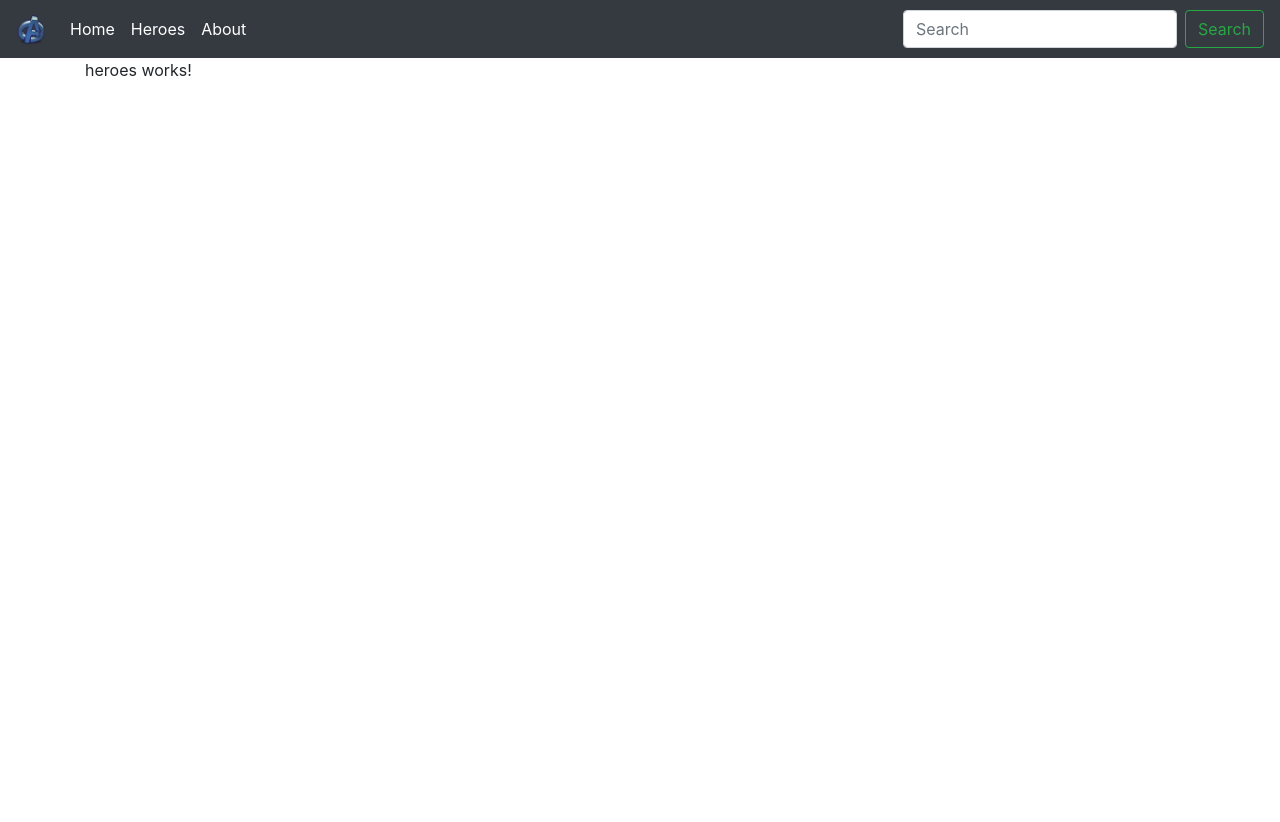
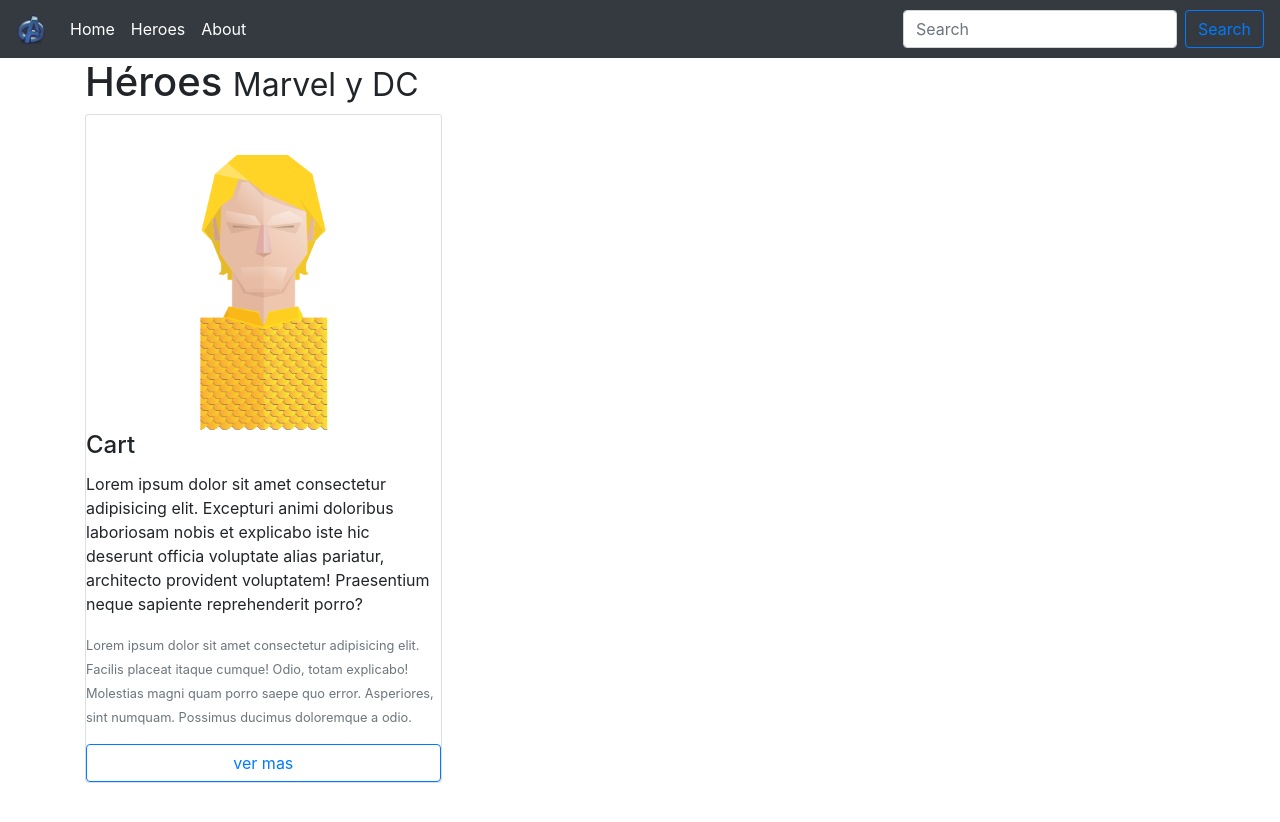
Before and after one commit to elkingutierrex/Udemy-Angular8-superheroesPage, an Angular app: page /heroes in a window 1280 px wide. Shown: the top 822 px of the page. Before the commit the page ends 800 px from the top, so only its background shows below. Built offline with nearby package versions, Linux system fonts and the light colour scheme.

Commit message:
51 - Componente Heroes - diseño

```diff
--- a/src/app/components/heroes/heroes.component.html
+++ b/src/app/components/heroes/heroes.component.html
@@ -1 +1,30 @@
-<p>heroes works!</p>
+<h1>
+    Héroes
+    <small>
+    Marvel y DC
+  </small>
+</h1>
+
+<div class="card-columns">
+    <div class="card">
+        <img class="card-img-top img-fluid" src="assets/img/aquaman.png" alt="Card imagen">
+        <div class="card-block">
+            <h4 class="card-title">Cart</h4>
+            <p class="card-text">
+                Lorem ipsum dolor sit amet consectetur adipisicing elit. Excepturi animi doloribus laboriosam nobis et explicabo iste hic deserunt officia voluptate alias pariatur, architecto provident voluptatem! Praesentium neque sapiente reprehenderit porro?
+            </p>
+            <p class="card-text">
+                <small class="text-muted">Lorem ipsum dolor sit amet consectetur adipisicing elit. Facilis placeat itaque
+          cumque! Odio, totam explicabo! Molestias magni quam porro saepe quo error. Asperiores, sint numquam. Possimus
+          ducimus doloremque a odio.
+        </small>
+            </p>
+            <button type="button" class="btn btn-outline-primary btn-block">
+        ver mas
+      </button>
+
+
+        </div>
+    </div>
+
+</div>
--- a/src/app/components/shared/navbar/navbar.component.html
+++ b/src/app/components/shared/navbar/navbar.component.html
@@ -39,7 +39,7 @@
 
         <form class="form-inline my-2 my-lg-0">
             <input class="form-control mr-sm-2" type="search" placeholder="Search" aria-label="Search">
-            <button class="btn btn-outline-success my-2 my-sm-0" type="submit">Search</button>
+            <button class="btn btn-outline-primary my-2 my-sm-0" type="submit">Search</button>
         </form>
 
     </div>
--- a/src/styles.css
+++ b/src/styles.css
@@ -1,3 +1,7 @@
+body {
+    padding-bottom: 50px
+}
+
 .main-container {
     margin-top: 20px
 }
```
